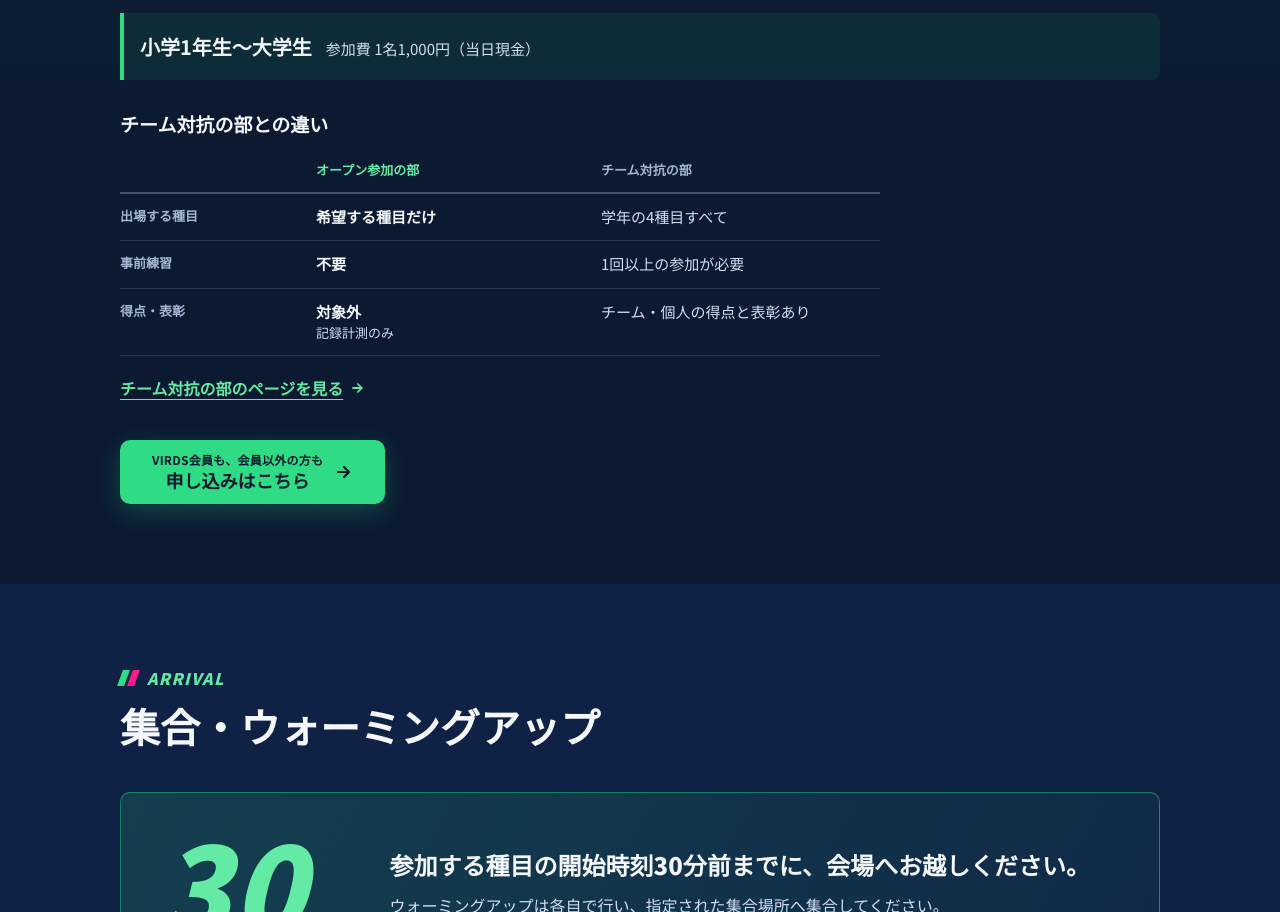
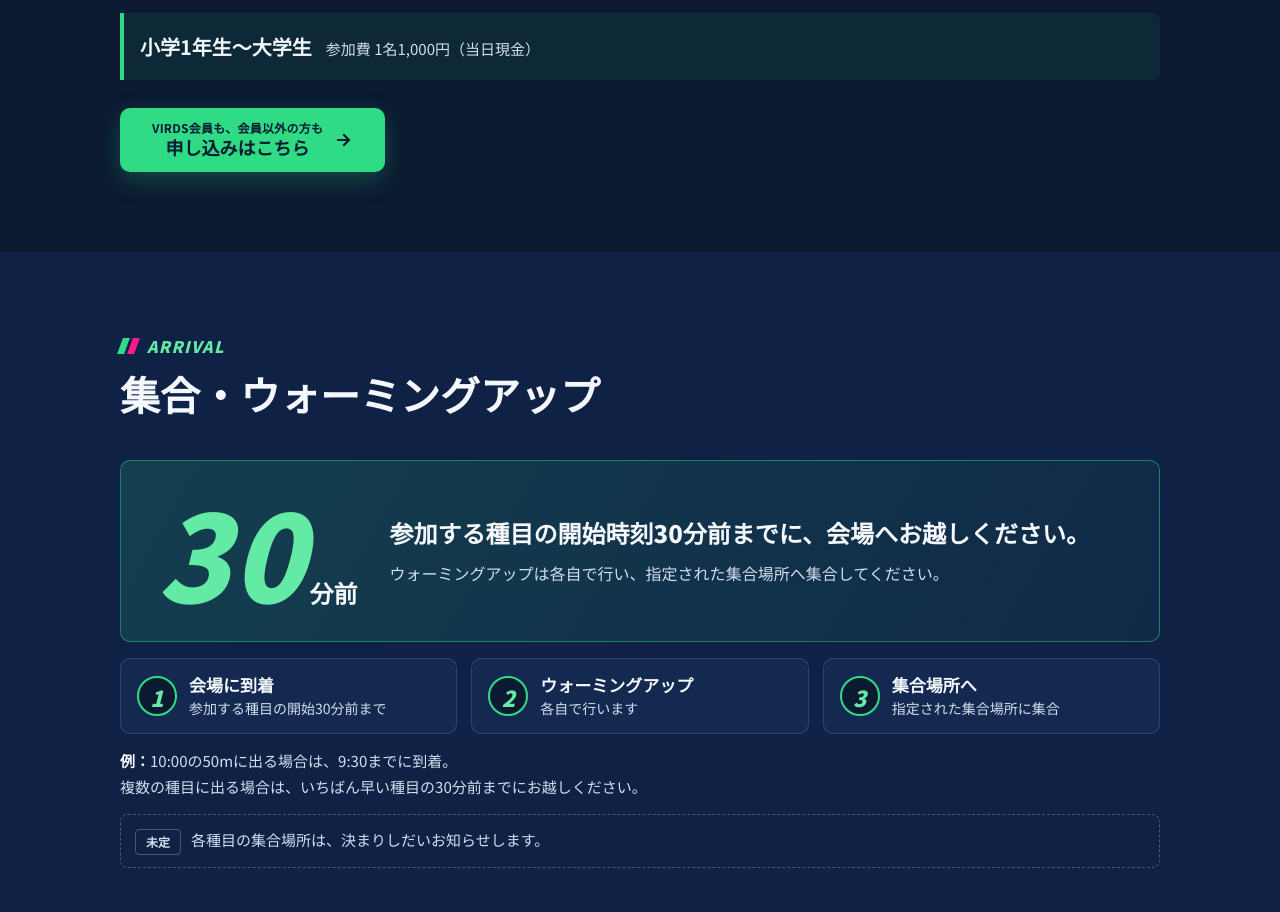
Before and after one commit to kotor-1/yearend2026, a plain HTML site: page open/index.html in a window 1280 px wide. Shown: the part 1327-2239 px from the top of the page. Drawn offline with Linux system fonts and the light colour scheme; a web font is replaced by a local one.

Commit message:
オープン参加ページから「チーム対抗の部との違い」を削除
Co-Authored-By: Claude Opus 5.5 <noreply@anthropic.com>

```diff
--- a/open/index.html
+++ b/open/index.html
@@ -178,21 +178,9 @@ ul,ol{margin:0;padding:0;list-style:none}
 .target{display:flex;flex-wrap:wrap;align-items:baseline;gap:4px 14px;margin-top:16px;padding:16px;border-left:4px solid var(--green);background:rgba(47,220,133,.08);border-radius:0 8px 8px 0}
 .target b{font-size:20px}
 .target span{color:var(--ink-2);font-size:15px}
-.compare-wrap{margin-top:32px}
-.compare-wrap h3{font-size:19px;font-weight:900;margin-bottom:12px}
-table.compare{width:100%;border-collapse:collapse;table-layout:fixed;font-size:15px}
-table.compare col.c1{width:25%}
-table.compare th,table.compare td{padding:12px 6px;border-bottom:1px solid var(--line);text-align:left;vertical-align:top;line-height:1.5}
-table.compare thead th{font-size:13px;color:var(--muted);border-bottom:2px solid var(--line-2)}
-table.compare thead th.me{color:var(--green-t)}
-table.compare tbody th{font-size:13px;color:var(--muted);font-weight:700;padding-left:0}
-table.compare td.me{font-weight:900;color:var(--ink)}
-table.compare td small{display:block;font-size:13px;font-weight:500;color:var(--ink-2)}
-table.compare td{color:var(--ink-2)}
 @media (min-width:900px){
   .feat{grid-template-columns:repeat(4,1fr);gap:14px}
   .feat li{padding:22px 20px}
-  .compare-wrap{max-width:760px}
 }
 
 /* ---------- 集合・ウォーミングアップ ---------- */
@@ -418,20 +406,6 @@ footer{border-top:1px solid var(--line);padding:32px 0 24px;background:#081327}
       <li><span class="n num">04</span><b>記録計測のみ</b><span class="t"><wbr>チーム対抗の<wbr>得点・表彰の<wbr>対象外です。</span></li>
     </ul>
     <p class="target"><b>小学1年生〜大学生</b><span>参加費 1名1,000円<wbr>（当日現金）</span></p>
-
-    <div class="compare-wrap">
-      <h3>チーム対抗の<wbr>部との<wbr>違い</h3>
-      <table class="compare">
-        <colgroup><col class="c1"><col><col></colgroup>
-        <thead><tr><th scope="col"><span class="vh">項目</span></th><th scope="col" class="me"><span class="nw">オープン</span><span class="nw">参加の<wbr>部</span></th><th scope="col"><span class="nw">チーム</span><span class="nw">対抗の<wbr>部</span></th></tr></thead>
-        <tbody>
-          <tr><th scope="row">出場する<wbr>種目</th><td class="me">希望する<wbr>種目だけ</td><td>学年の<wbr>4種目すべて</td></tr>
-          <tr><th scope="row">事前練習</th><td class="me">不要</td><td>1回以上の<wbr>参加が<wbr>必要</td></tr>
-          <tr><th scope="row">得点・表彰</th><td class="me">対象外<small>記録計測のみ</small></td><td>チーム・個人の<wbr>得点と<wbr>表彰あり</td></tr>
-        </tbody>
-      </table>
-      <a class="textlink" href="../">チーム対抗の<wbr>部の<wbr>ページを<wbr>見る<svg width="16" height="16" viewBox="0 0 20 20" aria-hidden="true"><path d="M5 10h10M11 5l5 5-5 5" fill="none" stroke="currentColor" stroke-width="2.2" stroke-linecap="round" stroke-linejoin="round"/></svg></a>
-    </div>
 
     <div class="mid-cta">
       <a class="btn btn-main btn-tall" href="#entry"><span class="stack"><small>VIRDS会員も、<wbr>会員以外の<wbr>方も</small><span><wbr>申し込みは<wbr>こちら</span></span><svg viewBox="0 0 20 20" aria-hidden="true"><path d="M5 10h10M11 5l5 5-5 5" fill="none" stroke="currentColor" stroke-width="2.2" stroke-linecap="round" stroke-linejoin="round"/></svg></a>
```
